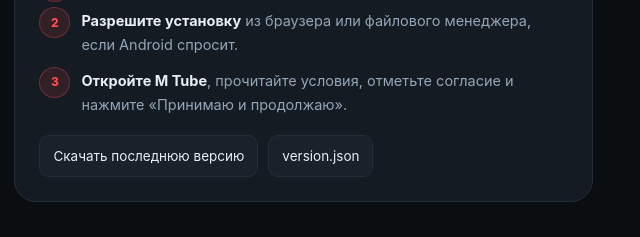
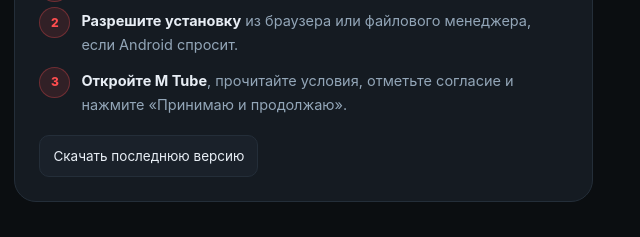
Before and after one commit to tojikontvru/mtube-privacy, a plain HTML site: page index.html in a window 1280 px wide. Shown: the part 1723-1960 px from the top of the page, 587-1227 px from the left. Drawn offline with Linux system fonts and the light colour scheme.

Commit message:
Сайт: убрать публичную ссылку на version.json

```diff
--- a/index.html
+++ b/index.html
@@ -428,7 +428,6 @@
         </ol>
         <div class="legal-links">
           <a href="apk/MTube-latest.apk">Скачать последнюю версию</a>
-          <a href="version.json">version.json</a>
         </div>
       </div>
     </div>
```
Also changed, not shown: robots.txt (added).
